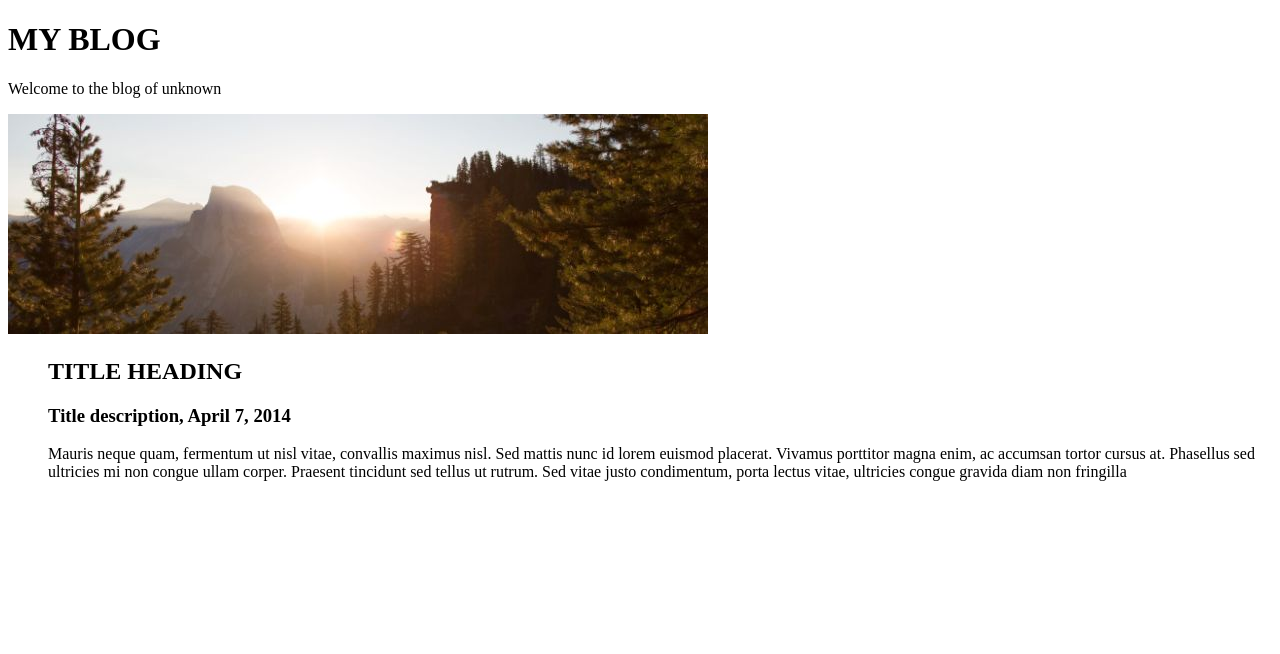
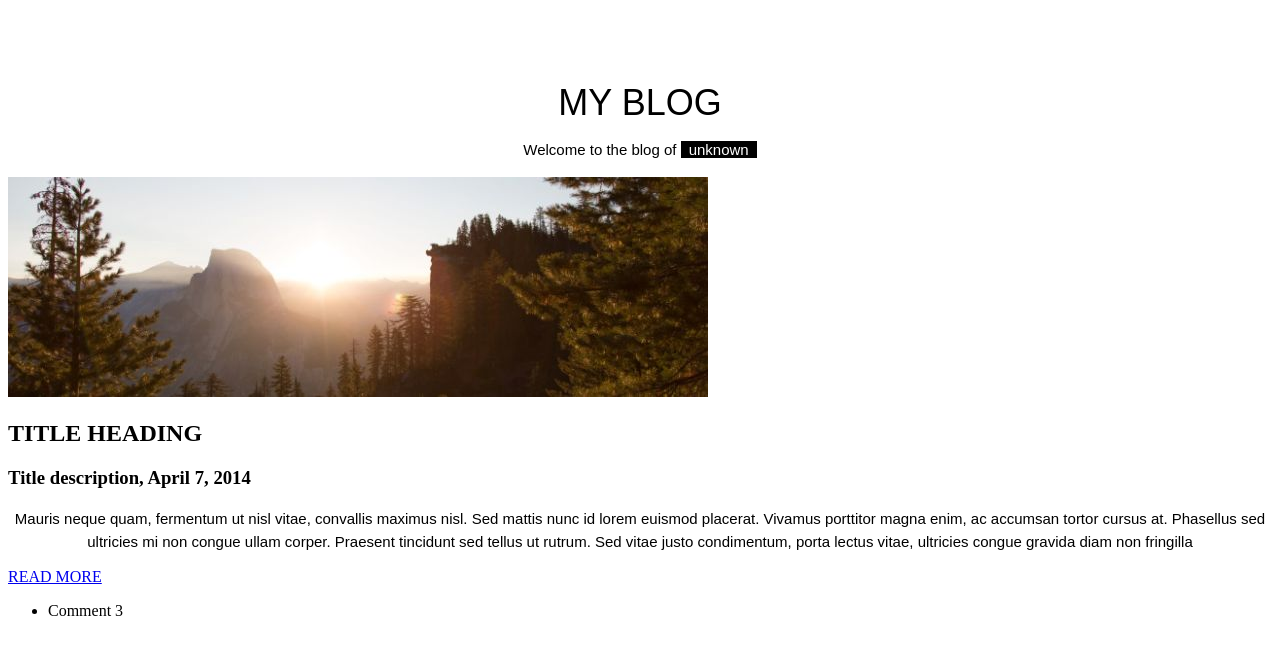
Before and after one commit to laura-ibro/my-bloger, a plain HTML site: page index.html in a window 1280 px wide. Drawn offline with Linux system fonts and the light colour scheme.

Commit message:
blog 12.02.2020

```diff
--- a/index.html
+++ b/index.html
@@ -3,24 +3,45 @@
 <html>
 <head>
 	<title>MyBlog.Templates</title>
-
+<link rel="stylesheet" type="text/css" href="style.css">
 </head>
 <body>
-	<div>
- <h1>MY BLOG</h1>
- <P>Welcome to the blog of unknown</P>
-	<img src="image/woods.jpg">
-</div>
+	<header class="header"></header>
 
 
+	<div>
+        <h1>MY BLOG</h1>
 
-<dir>
+         <p>Welcome to the blog of
+
+         <span class="unknown">unknown</span><br>
+
+     </p>
+     <div class="natyre">
+
+	      <img src="image/woods.jpg">
+	  </div>
+
+    </div>
+
+
+<div class="one">
 	<h2>TITLE HEADING</h2>
 	<h3>Title description, April 7, 2014</h3>
 	<p>Mauris neque quam, fermentum ut nisl vitae, convallis maximus nisl. Sed mattis nunc id lorem euismod placerat. Vivamus porttitor magna enim, ac accumsan tortor cursus at. Phasellus sed ultricies mi non congue ullam corper. Praesent tincidunt sed tellus ut rutrum. Sed vitae justo condimentum, porta lectus vitae, ultricies congue gravida diam non fringilla</p>
 
 
-</dir>
+
+<div>
+	<a href="#" class="buttons">READ MORE</a>
+
+    </div>
+		<ul class="ul-class">
+			<li class="border-none">Comment<span class="three"> 3</span></li>
+		</ul>
+	</div>
+
+</div>
 
 
 
--- a/style.css
+++ b/style.css
@@ -0,0 +1,44 @@
+
+
+.header{
+	padding-top: 32px!important;
+    padding-bottom: 32px!important
+
+}
+
+
+h1{
+  text-align: center;
+    font-family: "Raleway" , sans-serif;
+    font-weight: 400;
+    margin: 10px 0;
+    display: block;
+    font-size: 36px;
+}
+
+
+p {
+    color: black;
+    font-family: "Raleway" , sans-serif;
+    display: block;
+    text-align: center;
+    font-size: 15px;
+    line-height: 1.5;
+}
+
+.unknown{
+	background-color: black;
+    color: white;
+   font-family: "Raleway", sans-serif;
+    padding-left: 8px;
+    padding-right: 8px;
+    text-align: center;
+    font-size: 15px;
+
+}
+
+.natyre{
+	width: 100%;
+    vertical-align: middle;
+    border-style: none;
+}
```
